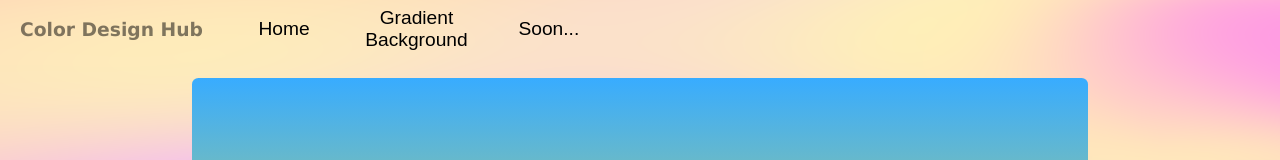
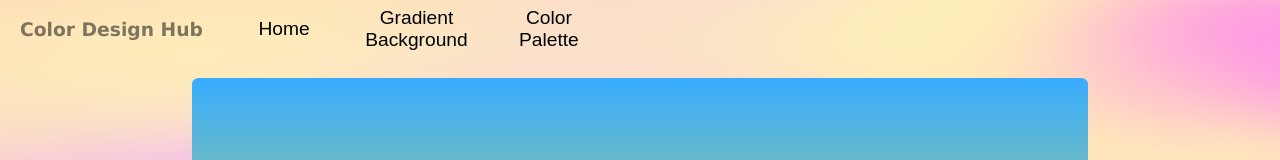
Before and after one commit to delaklo/color-design-hub, a React (Create React App) app: page / in a window 1280 px wide. Shown: the top 160 px of the page. Built offline with nearby package versions, Linux system fonts and the light colour scheme.

Commit message:
upd index.html

```diff
--- a/public/index.html
+++ b/public/index.html
@@ -24,7 +24,7 @@
       work correctly both with client-side routing and a non-root public URL.
       Learn how to configure a non-root public URL by running `npm run build`.
     -->
-    <title>React App</title>
+    <title>Color Design Hub</title>
   </head>
   <body>
     <noscript>You need to enable JavaScript to run this app.</noscript>
--- a/src/App.js
+++ b/src/App.js
@@ -2,7 +2,7 @@ import React from "react";
 import { Routes, Route, Link } from "react-router-dom";
 import Gradientbg from "./components/gradientbg/Gradientbg";
 //import Home from "./components/home/Home";
-import BoxShadow from "./components/boxShadow/BoxShadow";
+import Palette from "./components/palette/Palette";
 import './App.css';
 
 function App() {
@@ -12,13 +12,13 @@ function App() {
       <h3 className="app-name">Color Design Hub</h3>
       <Link to="/"><button className="btn-nav">Home</button></Link>
       <Link to="/gradientbg"><button className="btn-nav">Gradient Background</button></Link>
-      <Link to="/boxshadow"><button className="btn-nav">Soon...</button></Link>
+      <Link to="/palette"><button className="btn-nav">Color Palette</button></Link>
       </nav>
 
       <Routes>
         <Route path="/" element={<Gradientbg />} />
         <Route path="gradientbg" element={<Gradientbg />} />
-        <Route path="boxshadow" element={<BoxShadow />} />
+        <Route path="palette" element={<Palette />} />
       </Routes>
     </div>
   );
--- a/src/components/boxShadow/BoxShadow.js
+++ /dev/null
@@ -1,11 +0,0 @@
-import React from "react";
-
-const BoxShadow = ()=>{
-    return(
-        <div>
-        <h1>Soon...</h1>
-        </div>
-    )
-}
-
-export default BoxShadow;
--- /dev/null
+++ b/src/components/palette/Palette.css
@@ -0,0 +1,10 @@
+.content{
+    display:flex;
+    flex-direction: column;
+    align-items: center;
+    background: rgba(233, 233, 233, 0.6);
+    backdrop-filter: blur(5px);
+    border-radius: .4rem;
+    padding-left: 200px;
+    padding-right: 200px;
+  }
--- /dev/null
+++ b/src/components/palette/Palette.js
@@ -0,0 +1,15 @@
+import React from "react";
+import "./Palette.css";
+import "../../App.css";
+
+const Palette = ()=>{
+    return(
+        <div>
+            <div className="main">
+        <h1>Newest Color Palettes</h1>
+        </div>
+        </div>
+    )
+}
+
+export default Palette;
```
